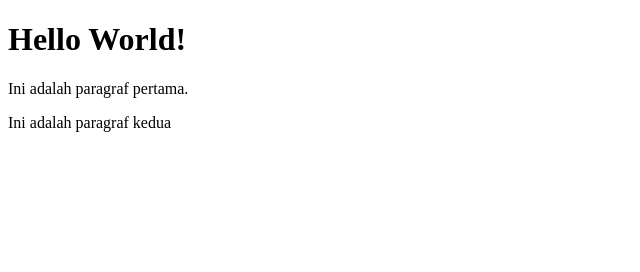
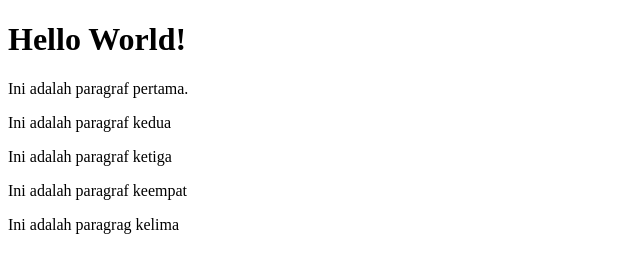
Before and after one commit to niieawans21/belajar-git-3, a plain HTML site: page index.html in a window 1280 px wide. Shown: the whole page, without its empty margins (0-640 px from the left). Drawn offline with Linux system fonts and the light colour scheme.

Commit message:
Menambah paragraf 3,4, dan 5 pada index.html

```diff
--- a/index.html
+++ b/index.html
@@ -8,6 +8,9 @@
     <h1>Hello World!</h1>
     <p>Ini adalah paragraf pertama.</p>
     <p>Ini adalah paragraf kedua</p>
+    <p>Ini adalah paragraf ketiga<p>
+    <p>Ini adalah paragraf keempat</p>
+    <p>Ini adalah paragrag kelima</p>
   </body>
 
 </html>
```
